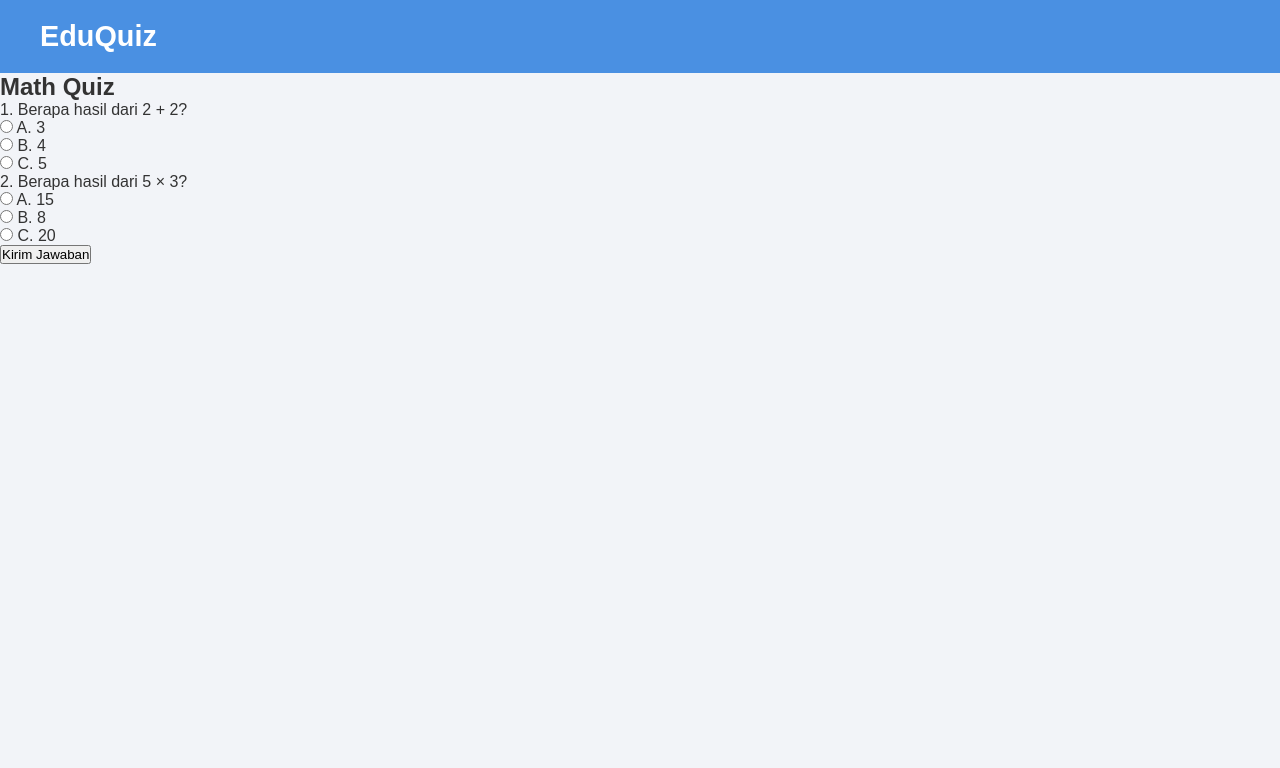
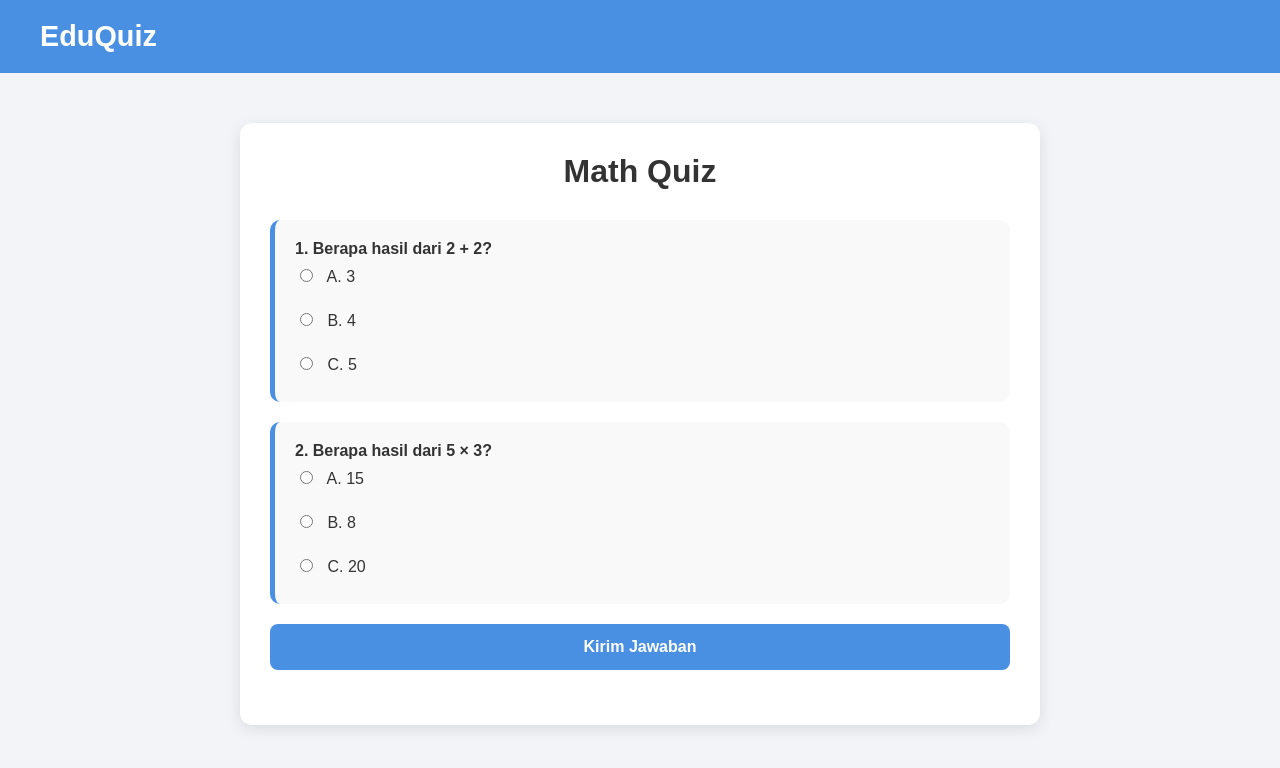
Before and after one commit to barnimd/eduQuiz, a Flask app: page /quiz/math in a window 1280 px wide. Shown: the top 768 px of the page. Run offline with Flask 3, Linux system fonts and the light colour scheme.

Commit message:
update style.css ke quiz.html

```diff
--- a/quiz-app/frontend/static/style.css
+++ b/quiz-app/frontend/static/style.css
@@ -83,3 +83,81 @@ header {
     font-size: 1.2rem;
     color: #555;
 }
+/* Container utama untuk quiz */
+.quiz-container {
+    max-width: 800px;
+    margin: 50px auto;
+    background-color: #ffffff;
+    padding: 30px;
+    border-radius: 12px;
+    box-shadow: 0 4px 16px rgba(0, 0, 0, 0.1);
+}
+
+.quiz-container h2 {
+    text-align: center;
+    font-size: 2rem;
+    margin-bottom: 30px;
+    color: #333;
+}
+
+/* Kotak tiap soal */
+.question-box {
+    background-color: #f9f9f9;
+    padding: 20px;
+    margin-bottom: 20px;
+    border-left: 5px solid #4a90e2;
+    border-radius: 10px;
+    transition: all 0.3s ease;
+}
+
+.question-box:hover {
+    background-color: #f1f7ff;
+}
+
+/* Teks pertanyaan */
+.question-box p {
+    font-weight: bold;
+    margin-bottom: 10px;
+}
+
+/* Pilihan jawaban */
+.question-box label {
+    display: block;
+    margin-bottom: 8px;
+    padding-left: 5px;
+    cursor: pointer;
+    transition: color 0.2s ease;
+}
+
+.question-box input[type="radio"] {
+    margin-right: 10px;
+}
+
+/* Tombol Submit */
+#quiz-form button {
+    display: block;
+    width: 100%;
+    padding: 14px 0;
+    font-size: 1rem;
+    font-weight: bold;
+    background-color: #4a90e2;
+    color: white;
+    border: none;
+    border-radius: 8px;
+    cursor: pointer;
+    margin-top: 20px;
+    transition: background-color 0.3s ease;
+}
+
+#quiz-form button:hover {
+    background-color: #357ab8;
+}
+
+/* Hasil jawaban */
+#result {
+    text-align: center;
+    margin-top: 25px;
+    font-size: 1.2rem;
+    font-weight: bold;
+    color: green;
+}
```
